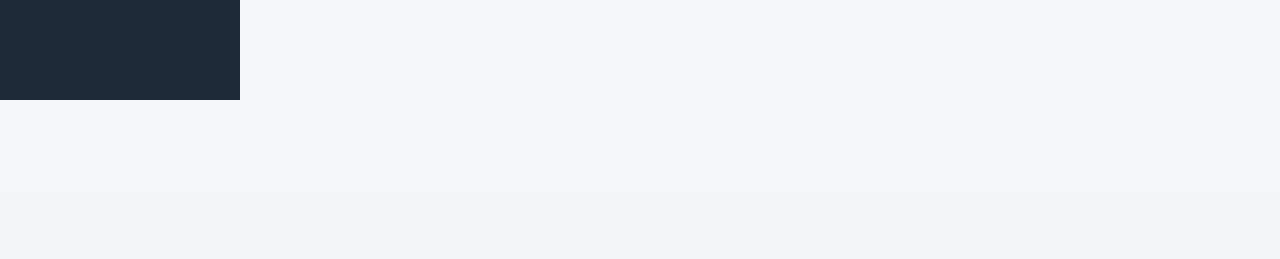
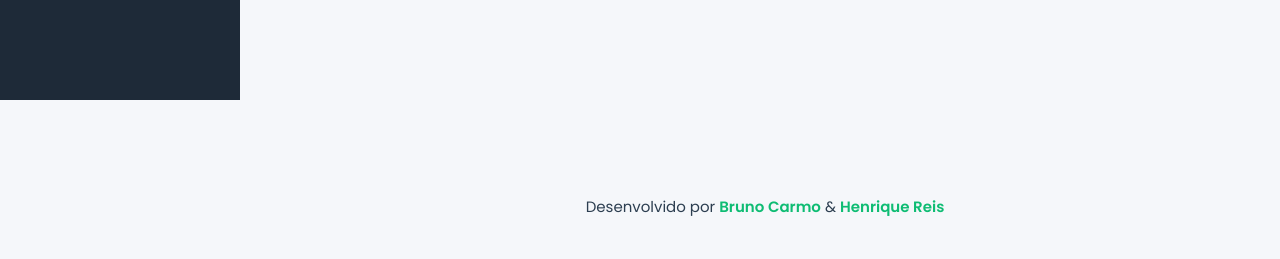
Before and after one commit to HenriqueR3is/Agro-Access, a PHP site: page /dashboard in a window 1280 px wide. Shown: the part 700-959 px from the top of the page. Before the commit the page ends 800 px from the top, so only its background shows below. Run offline with PHP 8.4, Linux system fonts and the light colour scheme; the visitor is signed in with stand-in values (Sample User, id 1).

Commit message:
finishing day v2

```diff
--- a/app/includes/header.php
+++ b/app/includes/header.php
@@ -28,11 +28,13 @@
             <div class="sidebar-nav">
 
                 <a href="admin_dashboard" class="<?php echo basename($_SERVER['PHP_SELF']) == 'admin_dashboard.php' ? 'active' : ''; ?>">Dashboard</a>
+                <a href="user_dashboard" class="<?php echo basename($_SERVER['PHP_SELF']) == 'user_dashboard.php' ? 'active' : ''; ?>">User - Dash</a>
                 <a href="admin_users" class="<?php echo basename($_SERVER['PHP_SELF']) == 'admin_users.php' ? 'active' : ''; ?>">Gestão de Usuários</a>
                 <a href="admin_fleet" class="<?php echo basename($_SERVER['PHP_SELF']) == 'admin_fleet.php' ? 'active' : ''; ?>">Controle de Frota</a>
-                <a href="fazendas" class="<?php echo basename($_SERVER['PHP_SELF']) == 'admin_farms.php' ? 'active' : ''; ?>">Fazendas e Unidades</a>                                <a href="metas" class="<?php echo basename($_SERVER['PHP_SELF']) == 'admin_metas.php' ? 'active' : ''; ?>">Controle Metas</a>
+                <a href="fazendas" class="<?php echo basename($_SERVER['PHP_SELF']) == 'admin_farms.php' ? 'active' : ''; ?>">Fazendas e Unidades</a>
+                <a href="metas" class="<?php echo basename($_SERVER['PHP_SELF']) == 'admin_metas.php' ? 'active' : ''; ?>">Controle Metas</a>
                 <a href="comparativo" class="<?php echo basename($_SERVER['PHP_SELF']) == 'admin_comparativo.php' ? 'active' : ''; ?>">Comparativo de Produção</a>
-
+                <a href="dashboard" class="<?php echo basename($_SERVER['PHP_SELF']) == 'dashboard.php' ? 'active' : ''; ?>">CIA - Dash</a>
             </div>
         </div>
         <div class="container">
--- a/app/views/CIA/dashboard.php
+++ b/app/views/CIA/dashboard.php
@@ -55,4 +55,13 @@ require_once __DIR__ . '/../../../app/includes/header.php';
   </main>
 </div>
 
+<!-- Créditos -->
+<div class="signature-credit">
+  <p class="sig-text">
+    Desenvolvido por
+    <span class="sig-name">Bruno Carmo</span> &
+    <span class="sig-name">Henrique Reis</span>
+  </p>
+</div>
+
 <?php require_once __DIR__ . '/../../../app/includes/footer.php'; ?>
--- a/app/views/user/user_dashboard.php
+++ b/app/views/user/user_dashboard.php
@@ -247,8 +247,9 @@ $total_monthly_entries  = array_sum(array_map(fn($r)=>$r['total_entries'] ?? 0,
         </div>
         <div class="user-info">
             <span>Olá, <strong><?php echo htmlspecialchars($username); ?></strong>! (<?php echo htmlspecialchars($user_role); ?>)</span>
-            <?php if ($user_role === 'admin'): ?>
-                <a href="/metas" class="admin-btn">Gerenciar Metas</a>
+            <?php if ($user_role === 'admin' || 'cia_dev'): ?>
+                <a href="/metas" class="admin-btn">Metas</a>
+                <a href="/admin_dashboard" class="admin-btn">Back</a>
             <?php endif; ?>
             <a href="/" class="logout-btn">Sair</a>
         </div>
--- a/public/static/css/dashboard.css
+++ b/public/static/css/dashboard.css
@@ -71,3 +71,48 @@
   text-decoration: none;
   border-radius: 4px;
 }
+
+.signature-credit {
+  width: 100%;
+  text-align: center;
+  padding: 18px 10px;
+  font-family: 'Poppins', sans-serif;
+  position: relative;
+  overflow: hidden;
+}
+
+.sig-text {
+  font-size: 15px;
+  color: #2c3e50;
+  font-weight: 400;
+  display: inline-block;
+  position: relative;
+  padding-bottom: 6px;
+}
+
+.sig-text::after {
+  content: "";
+  position: absolute;
+  left: 50%;
+  bottom: 0;
+  width: 0%;
+  height: 2px;
+  background: linear-gradient(90deg, #0ebc73, #0d8d52);
+  transform: translateX(-50%);
+  transition: width 0.5s ease;
+  border-radius: 2px;
+}
+
+.signature-credit:hover .sig-text::after {
+  width: 100%;
+}
+
+.sig-name {
+  font-weight: 600;
+  color: #0ebc73;
+  transition: color .3s ease;
+}
+
+.signature-credit:hover .sig-name {
+  color: #0d8d52;
+}
```
